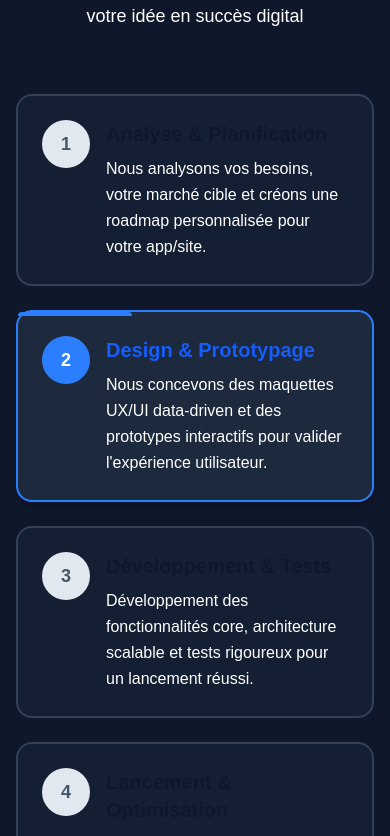
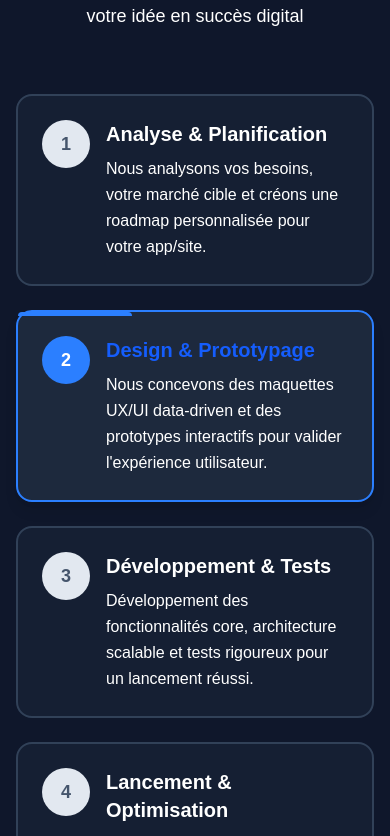
Before and after one commit to Billions229/innovxy-works, a Next.js app: page / in a window 390 px wide. Shown: the part 2483-3319 px from the top of the page. Built offline with nearby package versions, Linux system fonts and the light colour scheme.

Commit message:
fix: titres étapes en blanc mobile, fond blanc supprimé derrière sélecteur date/heure (réservation)

```diff
--- a/src/components/ui/calendar-booking.tsx
+++ b/src/components/ui/calendar-booking.tsx
@@ -51,7 +51,7 @@ export function CalendarBooking({
       <div className="grid grid-cols-1 lg:grid-cols-2 gap-6">
         {/* Calendrier */}
         <Card className="overflow-hidden bg-slate-800 text-white border border-slate-700 w-full">
-          <CardContent className="p-0">
+          <CardContent className="p-0 bg-slate-800">
             <div className="flex items-center gap-2 mb-4">
               <CalendarIcon className="w-5 h-5 text-blue-400" />
               <h3 className="font-extrabold text-white text-lg">
@@ -83,7 +83,7 @@ export function CalendarBooking({
 
         {/* Sélection d'heure */}
         <Card className="overflow-hidden bg-slate-800 text-white border border-slate-700">
-          <CardContent className="p-6">
+          <CardContent className="p-6 bg-slate-800">
             <div className="flex items-center gap-2 mb-4">
               <Clock className="w-5 h-5 text-blue-400" />
               <h3 className="font-extrabold text-white text-lg">
--- a/src/components/ui/feature-section.tsx
+++ b/src/components/ui/feature-section.tsx
@@ -98,10 +98,10 @@ export function FeatureSteps({
                   <div className="flex-1">
                     {/* Step Title */}
                     <h3 className={cn(
-                      "text-xl font-bold mb-2 transition-colors sm:text-white text-white",
+                      "text-xl font-bold mb-2 transition-colors text-white sm:text-white",
                       currentFeature === index
                         ? "text-blue-600 dark:text-blue-400"
-                        : "text-slate-900 dark:text-white"
+                        : "text-white"
                     )}>
                       {feature.step}
                     </h3>
```
